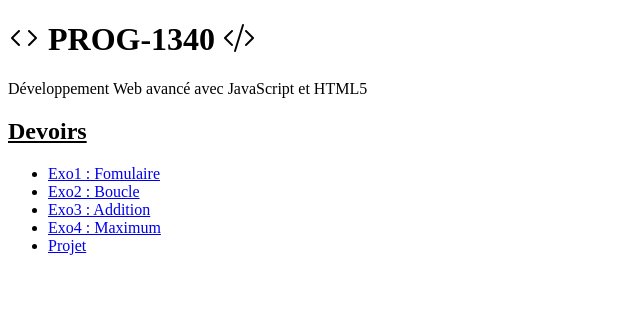
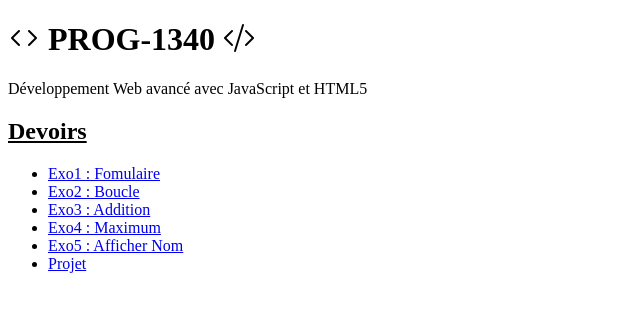
Before and after one commit to RusselTano/Cours-JS, a plain HTML site: page devoirs.html in a window 1280 px wide. Shown: the whole page, without its empty margins (0-640 px from the left). Drawn offline with nearby package versions, Linux system fonts and the light colour scheme; files that its build step writes are made by us from their sources.

Commit message:
Mise ajour

```diff
--- a/devoirs.html
+++ b/devoirs.html
@@ -30,6 +30,7 @@
     <li><a href="./devoirs/boucle.html">Exo2 : Boucle</a></li>
     <li><a href="./devoirs/addition.html">Exo3 : Addition</a></li>
     <li><a href="./devoirs/maximum.html">Exo4 : Maximum</a></li>
+    <li><a href="./devoirs/AfficherNom.html">Exo5 : Afficher Nom</a></li>
     <li><a href="./projet/index.html">Projet</a></li>
   </ul>
 </body>
```
